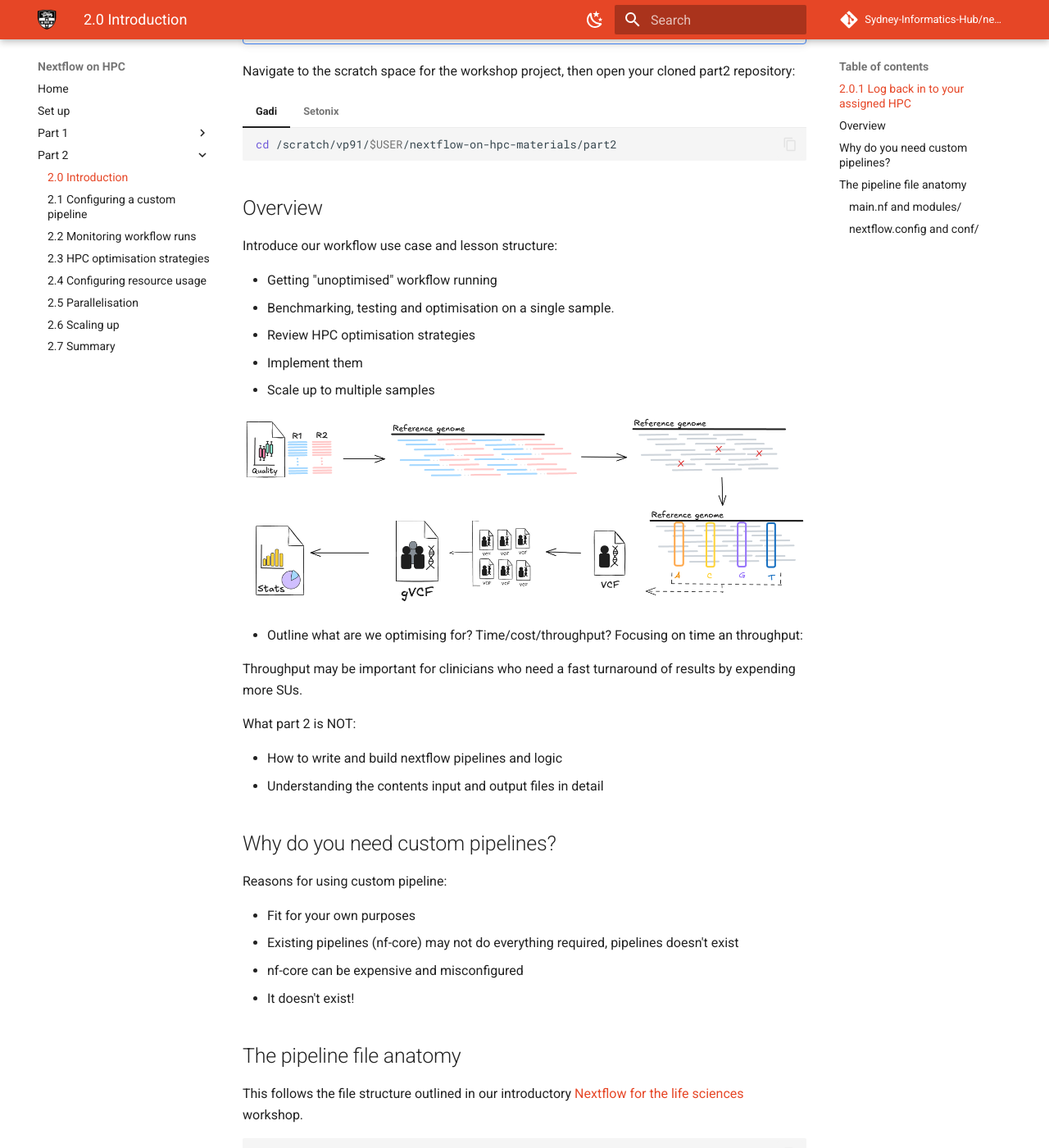
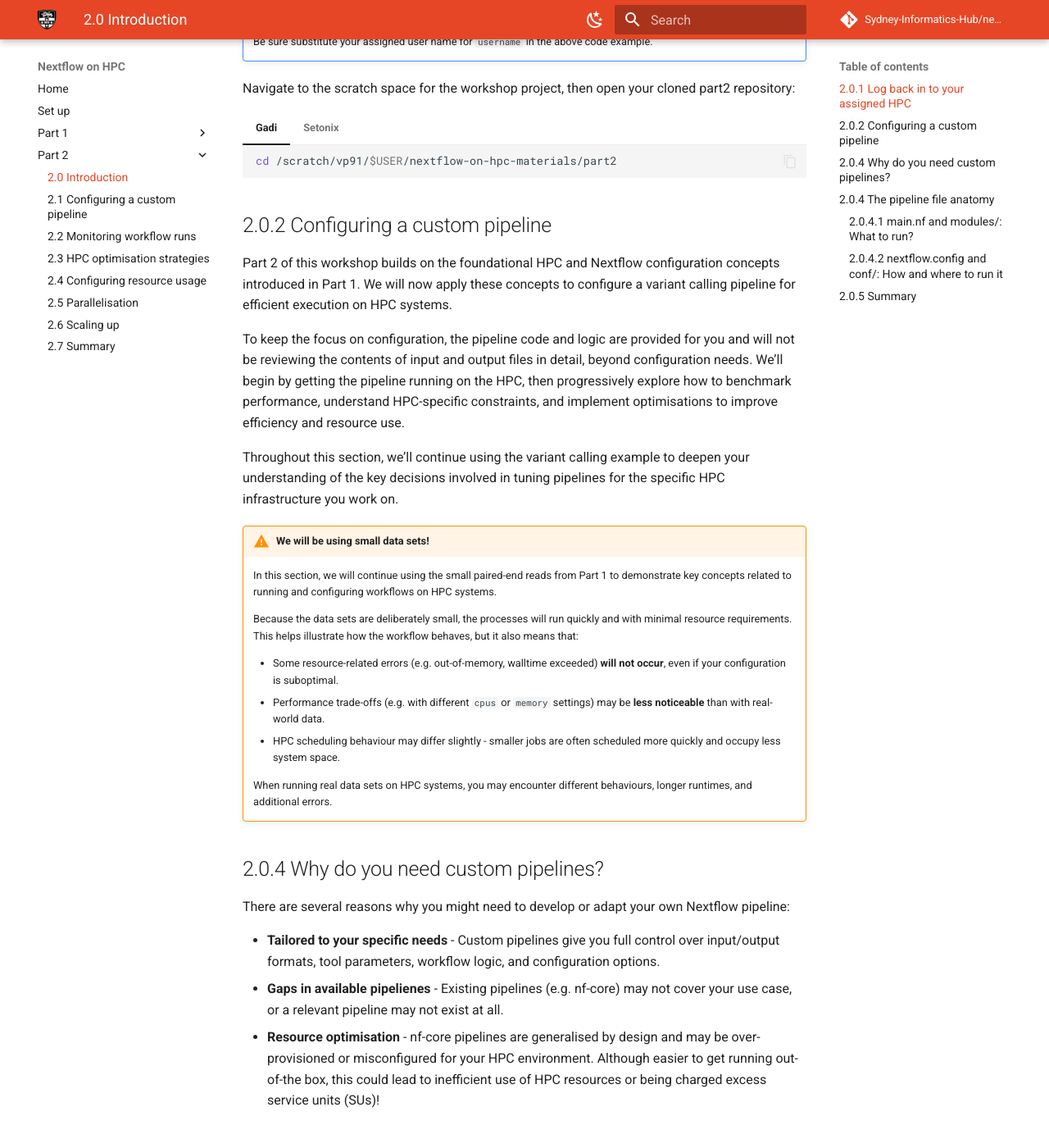
Before and after one commit to Sydney-Informatics-Hub/nextflow-hpc-workshop, an MkDocs documentation site: the page built from docs/part2/20_intro.md, in a window 1280 px wide and 1400 px high, scrolled down 600 px. Shown: the whole window at 82% size. Built offline with MkDocs 1.6.1 and Material for MkDocs 9.7.7, drawn with Linux system fonts in a browser that asks for light colours; comment, search, counter and statistics services are not loaded; some of the changed text lies outside the part shown.

````diff
--- a/docs/part2/20_intro.md
+++ b/docs/part2/20_intro.md
@@ -1,12 +1,10 @@
-# Intro to part 2
+# 2.0 Introduction
 
 !!! info "Learning objectives"
 
-    - Recognise how Nextflow can be run across different systems with shared
-    and system-specific configuration
-    - Compare the trade-offs between running pipelines with pbs/sbatch scripts
-    vs. Nextflow, such as ease-of-use, flexibility, and performance
-    - Understand why we need custom pipelines and configuration
+    - Recall the overall structure of a modular Nextflow pipeline, including the roles of `main.nf`, `modules/`, and configuration files
+    - Recognise the importance of separating workflow logic from system-specific configuration for portability and reproducibility
+    - Identify which parts of the pipeline need to be adapted when moving between systems (e.g. from local to HPC)
 
 ## 2.0.1 Log back in to your assigned HPC
 
@@ -42,76 +40,96 @@ Navigate to the scratch space for the workshop project, then open your cloned pa
     cd /scratch/courses01/$USER/nextflow-on-hpc-materials/part2
     ```
 
-## Overview
+## 2.0.2 Configuring a custom pipeline
 
-Introduce our workflow use case and lesson structure:
+Part 2 of this workshop builds on the foundational HPC and Nextflow configuration concepts introduced in Part 1. We will now apply these concepts to configure a variant calling pipeline for efficient execution on HPC systems.
 
-- Getting "unoptimised" workflow running
-- Benchmarking, testing and optimisation on a single sample.
-- Review HPC optimisation strategies
-- Implement them
-- Scale up to multiple samples
+To keep the focus on configuration, the pipeline code and logic are provided for you and will not be reviewing the contents of input and output files in detail, beyond configuration needs. We’ll begin by getting the pipeline running on the HPC, then progressively explore how to benchmark performance, understand HPC-specific constraints, and implement optimisations to improve efficiency and resource use.
+
+Throughout this section, we’ll continue using the variant calling example to deepen your understanding of the key decisions involved in tuning pipelines for the specific HPC infrastructure you work on.
+
+!!! warning "We will be using small data sets!"
+
+    In this section, we will continue using the small paired-end reads from Part 1 to demonstrate key concepts related to running and configuring workflows on HPC systems.
+
+    Because the data sets are deliberately small, the processes will run quickly and with minimal resource requirements. This helps illustrate how the workflow behaves, but it also means that:
+
+    - Some resource-related errors (e.g. out-of-memory, walltime exceeded) **will not occur**, even if your configuration is suboptimal.
+    - Performance trade-offs (e.g. with different `cpus` or `memory` settings) may be **less noticeable** than with real-world data.
+    - HPC scheduling behaviour may differ slightly - smaller jobs are often scheduled more quickly and occupy less system space.
+
+    When running real data sets on HPC systems, you may encounter different behaviours, longer runtimes, and additional errors.
+
+## 2.0.4 Why do you need custom pipelines?
+
+There are several reasons why you might need to develop or adapt your own
+Nextflow pipeline:
+
+- **Tailored to your specific needs** - Custom pipelines give you full control over input/output formats, tool parameters, workflow logic, and configuration options.
+- **Gaps in available pipelienes** - Existing pipelines (e.g. nf-core) may not cover your use case, or a relevant pipeline may not exist at all.
+- **Resource optimisation** - nf-core pipelines are generalised by design and may be over-provisioned or misconfigured for your HPC environment. Although easier to get running out-of-the box, this could lead to inefficient use of HPC resources or being charged excess service units (SUs)!
+
+## 2.0.4 The pipeline file anatomy
 
 ![](figs/00_workflow_illustration.png)
 
-- Outline what are we optimising for? Time/cost/throughput? Focusing on time an
-  throughput:
+TODO: Describe starting variant calling pipeline
 
-Throughput may be important for clinicians who need a fast turnaround
-of results by expending more SUs.
+This pipeline builds on the structure introduced in our introductory
+[Nextflow for the life sciences](https://sydney-informatics-hub.github.io/hello-nextflow-2025/part2/00_intro/#205-nextflowing-the-workflow) workshop, where the workflow is separated into the
+**data processing logic**, and **system-specific configuration**. This layout helps keep things reproducible, easy
+to maintain, and simple to adapt across different environments - like moving from your laptop to an HPC!
 
-What part 2 is NOT:
-
-- How to write and build nextflow pipelines and logic
-- Understanding the contents input and output files in detail
-
-## Why do you need custom pipelines?
-
-Reasons for using custom pipeline:
-
-- Fit for your own purposes
-- Existing pipelines (nf-core) may not do everything required, pipelines
-  doesn't exist
-- nf-core can be expensive and misconfigured
-- It doesn't exist!
-
-## The pipeline file anatomy
-
-This follows the file structure outlined in our introductory
-[Nextflow for the life sciences](https://sydney-informatics-hub.github.io/hello-nextflow-2025/part2/00_intro/#205-nextflowing-the-workflow)
-workshop.
+At a glance:
 
 ```bash
 tree
 ```
-
-```
+```console
+# (some folders are truncated)
 .
-├── conf
+├── conf                    # System-specific configuration files
 │   ├── pbspro.config
 │   └── slurm.config
-├── main.nf
-├── modules
+├── main.nf                 # Main workflow structure
+├── modules                 # Individual process modules
 │   ├── align_chunk.nf
 │   ├── align.nf
 │   ├── fastqc.nf
 │   ├── genotype.nf
-│   ├── joint_genotype.nf
-│   ├── merge_bams.nf
-│   ├── multiqc.nf
-│   ├── split_fastq.nf
-│   └── stats.nf
-├── nextflow.config
+│   └── ...
+├── nextflow.config         # Base parameters and profile defs
 ├── samplesheet_full.csv
 └── samplesheet_single.csv
 ```
 
-### `main.nf` and `modules/`
+### 2.0.4.1 `main.nf` and `modules/`: What to run?
+
+The core workflow logic lives in `main.nf` and the `modules/` directory. This is where you define what to do, like running `FASTQC`, `ALIGN`, or `GENOTYPE`. Our pipelines are structured using modules, allowing you to **separate workflow components from system-specific configuration**. They’re written once and can be used across different systems without needing to change the underlying code.
+
+In this part, we **don’t edit the module files directly**. Instead, we focus on configuring _how and where_ these steps run on HPCs, using separate config files. This separation makes it easy to test a pipeline locally and later scale it up on a system like Gadi or Setonix, without rewriting processes.
+
+[TODO]: add figure explaining below concept
+
+!!! tip "Why modules?"
+
+    Nextflow pipelines are often set up using modules, which help keep things clean and organised.
+    The key idea is that some files can stay the same no matter where you run them,
+    while others are easily tweaked to match the system you're using.
+    This is especially useful when you're testing a pipeline locally first,
+    then moving to run it on an HPC - something many researchers do.
+
+    If everything were hardcoded, you'd end up changing lots of lines across multiple
+    files, which can quickly get messy and error-prone. By using modules, you only
+    need to configure how and where things run, without rewriting the pipeline a
+    itself. It also makes it easier to reuse parts of a pipeline or swap out tools
+    later on, without starting from scratch.
+
+    For more information, see ["What's in `modules/`"](https://sydney-informatics-hub.github.io/template-nf-guide/notebooks/modules.html).
 
 ```bash
 cat main.nf
 ```
-
 ```groovy title="main.nf"
 include { FASTQC } from './modules/fastqc'
 include { ALIGN } from './modules/align'
@@ -167,42 +185,29 @@ workflow {
 }
 ```
 
-[TODO]: add figure explaining below concept
+This structure also makes it easier to swap in alternative tools and processes, especially later when working with scatter-gather patterns - all without cluttering `main.nf` or compromising reproducibility.
 
-Set up as modules - a recurring theme is that there are Nextflow files that can
-be left as is, and some that need tweaking. This makes your pipelines portable,
-organised, reproducible, and easy to set up across different systems.
+### 2.0.4.2 `nextflow.config` and `conf/`: How and where to run it
 
-Here, we will not edit the modules, but configure how and where to run them on
-HPCs.
+![](figs/00_workflow_illustration.png)
 
-- Mention modules imported.
-- Why modules?
-- During scatter-gather later, easy to swap out modules, rather than coding
-  in processes in main.nf. Reinforce reproducibility, not all files need to be
-  touched
-- https://sydney-informatics-hub.github.io/template-nf-guide/notebooks/modules.html
+Nextflow’s configuration files define how and where each process runs - including what resources to request, which job scheduler to use, and whether to run using containers.
 
-### `nextflow.config` and `conf/`
+In the context of HPCs, this means specifying:
 
-![](figs/schema.png)
+- How many CPUs, memory, and time a process should use
+- The appropriate **executor** (e.g. PBS on Gadi or SLURM on Setonix)
+- The default **queue/partition** and optional account/project codes
+- Whether and how to use Singularity containers
+- Plus many other useful features
 
-We start with basic preconfigured - executors, the default queues, and
-singularity enabled, from Part 1.
+These settings are defined in the main `nextflow.config`, and extended using config profiles - one for each target system. This separation allows you to **run the same pipeline across different HPCs just by switching profiles, without modifying the core workflow.**
 
-As well as the default parameters for the workflow to run.
-
-[Config profiles](https://www.nextflow.io/docs/latest/config.html#config-profiles)
-as one of NXFs powerful features that make porting code easy
-while maintaining reproducibility.
-
-We have defined one profile for each slurm and pbspro - this makes
-running this workshop across two HPCs possible!!
+Here's what the `nextflow.config` file looks like:
 
 ```bash
 cat nextflow.config
 ```
-
 ```groovy title="nextflow.config"
 // Define params
 params {
@@ -227,9 +232,16 @@ profiles {
 }
 ```
 
+It contains the default parameters required for `main.nf`, and the profiles for Gadi (PBS) and Setonix (Slurm).
+
+Each profile brings in a system-specific config file from the `conf/` folder:
+
 === "Gadi (PBS)"
 
-    ```groovy
+    ```bash
+    cat conf/pbspro.config
+    ```
+    ```groovy title="conf/pbspro.config"
     params.pbspro_account = ""
 
     process {
@@ -248,7 +260,10 @@ profiles {
 
 === "Setonix (Slurm)"
 
-    ```groovy
+    ```bash
+    cat conf/slurm.config
+    ```
+    ```groovy title="conf/slurm.config"
     params.slurm_account = ""
 
     process {
@@ -265,5 +280,8 @@ profiles {
     }
     ```
 
-This is what we will be starting with, building up towards the optimised
-pipeline by end of part 2
+This setup makes it easy to test and run the same workflow in different environments. By the end of Part 2, we’ll have extended these configs to better reflect the performance characteristics of each system - improving efficiency without touching the pipeline logic itself.
+
+## 2.0.5 Summary
+
+This section introduced the basic structure of the custom variant calling Nextflow pipeline for the remainder of Part 2, emphasising the separation between workflow logic (`main.nf`, `modules/`) and system-specific configuration (`nextflow.config`, `conf/`). We reviewed how this separation supports portability, reproducibility, and ease of adaptation across environments, such as when transitioning from local testing to running on HPC systems like Gadi (PBS) and Setonix (Slurm).
````
